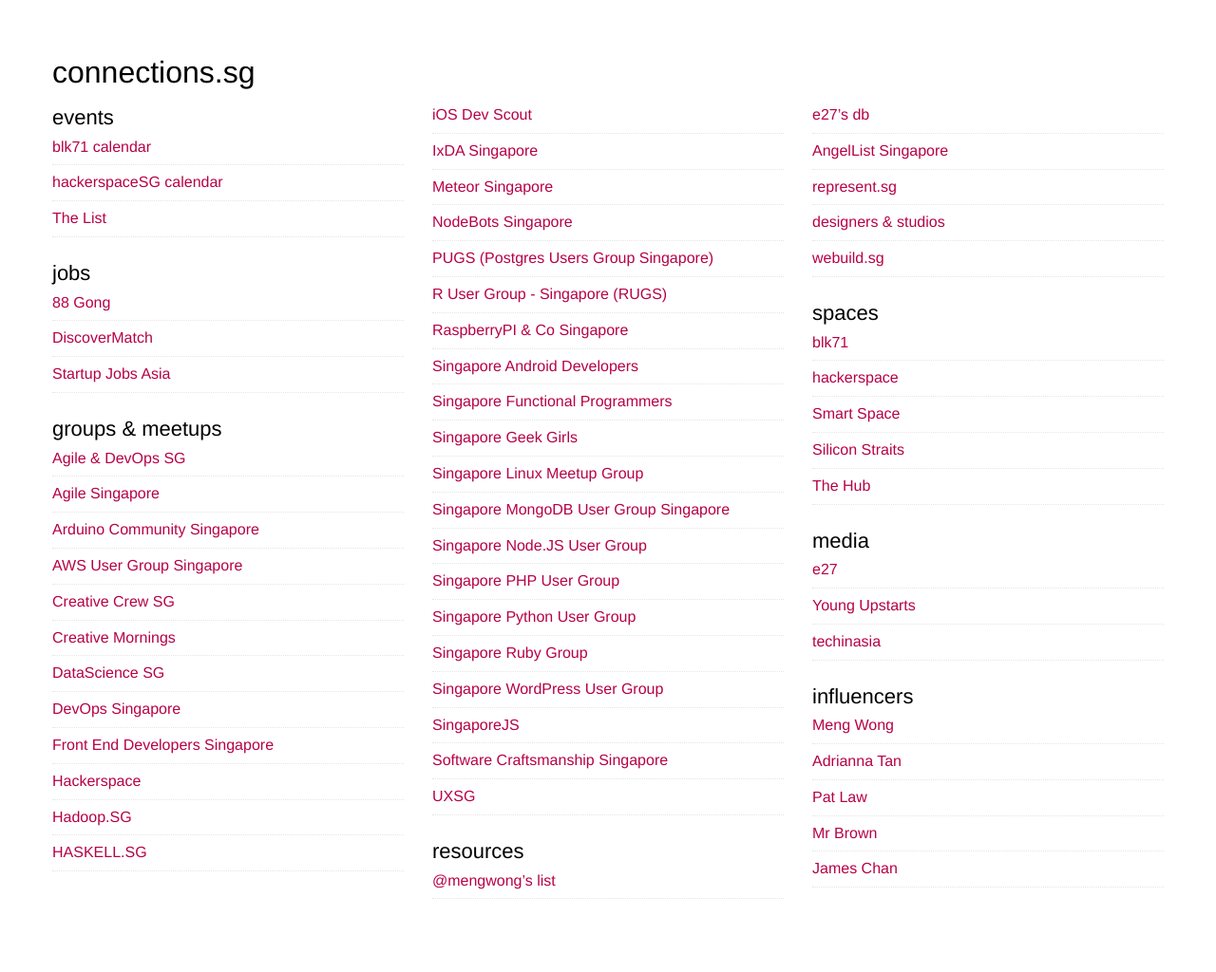
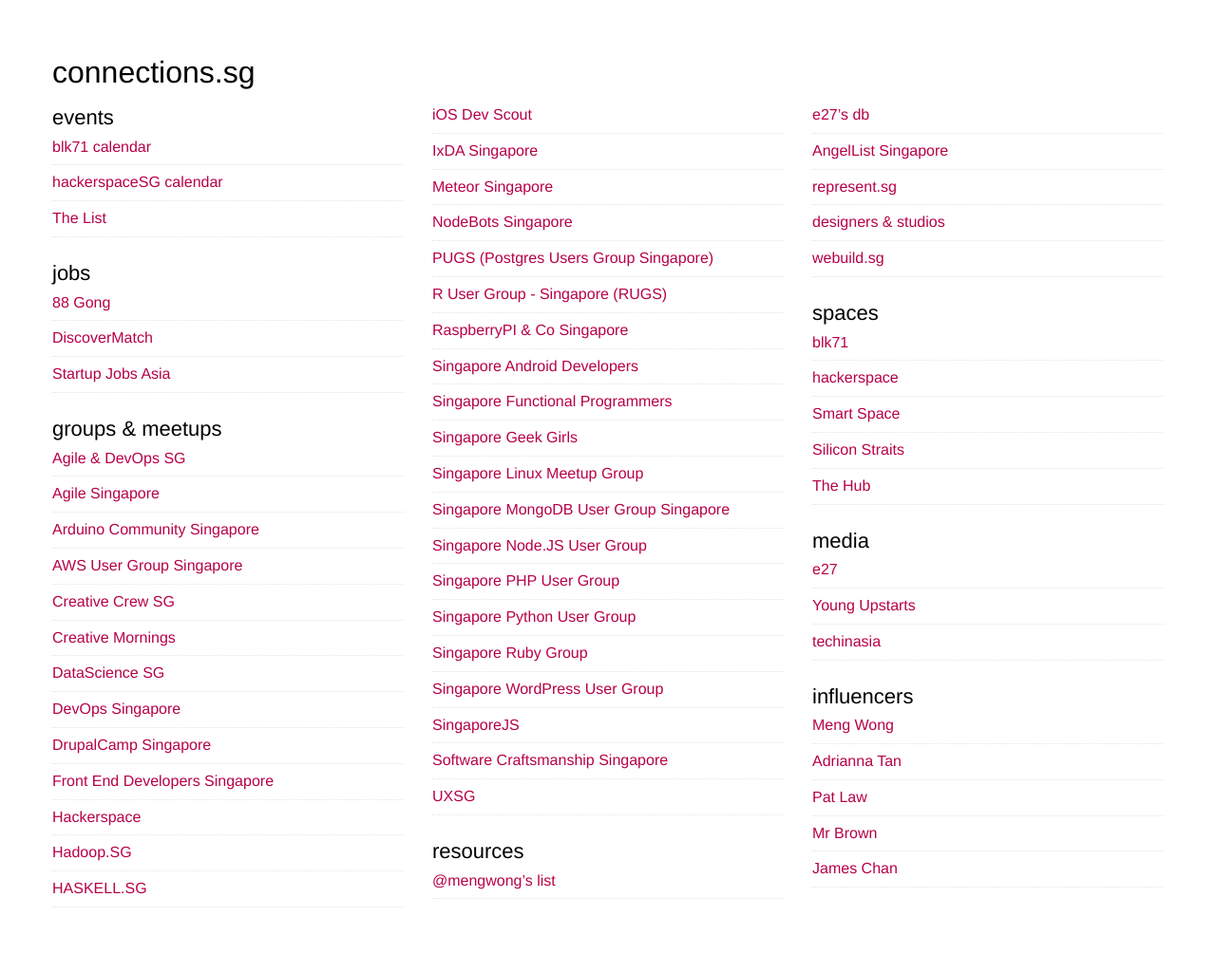
Before and after one commit to wynlim/connections.sg, a Jekyll site: the page built from _posts/2014-03-15-connections.markdown, in a window 1280 px wide. Shown: the whole page at 95% size. Built offline with Jekyll 4.4.1, drawn with Linux system fonts in a browser that asks for light colours; Markdown is read by kramdown in place of the engine named in the settings.

Commit message:
added DrupalCamp Singapore

```diff
--- a/_posts/2014-03-15-connections.markdown
+++ b/_posts/2014-03-15-connections.markdown
@@ -20,6 +20,7 @@
 * [Creative Mornings](https://www.facebook.com/cmsingapore)
 * [DataScience SG](http://www.meetup.com/DataScience-SG-Singapore/)
 * [DevOps Singapore](http://www.meetup.com/devops-singapore/)
+* [DrupalCamp Singapore](http://www.drupalcamp.sg/)
 * [Front End Developers Singapore](https://www.facebook.com/groups/frontendsingapore/)
 * [Hackerspace](http://hackerspace.sg/)
 * [Hadoop.SG](http://www.meetup.com/Hadoop-SG/)
```
